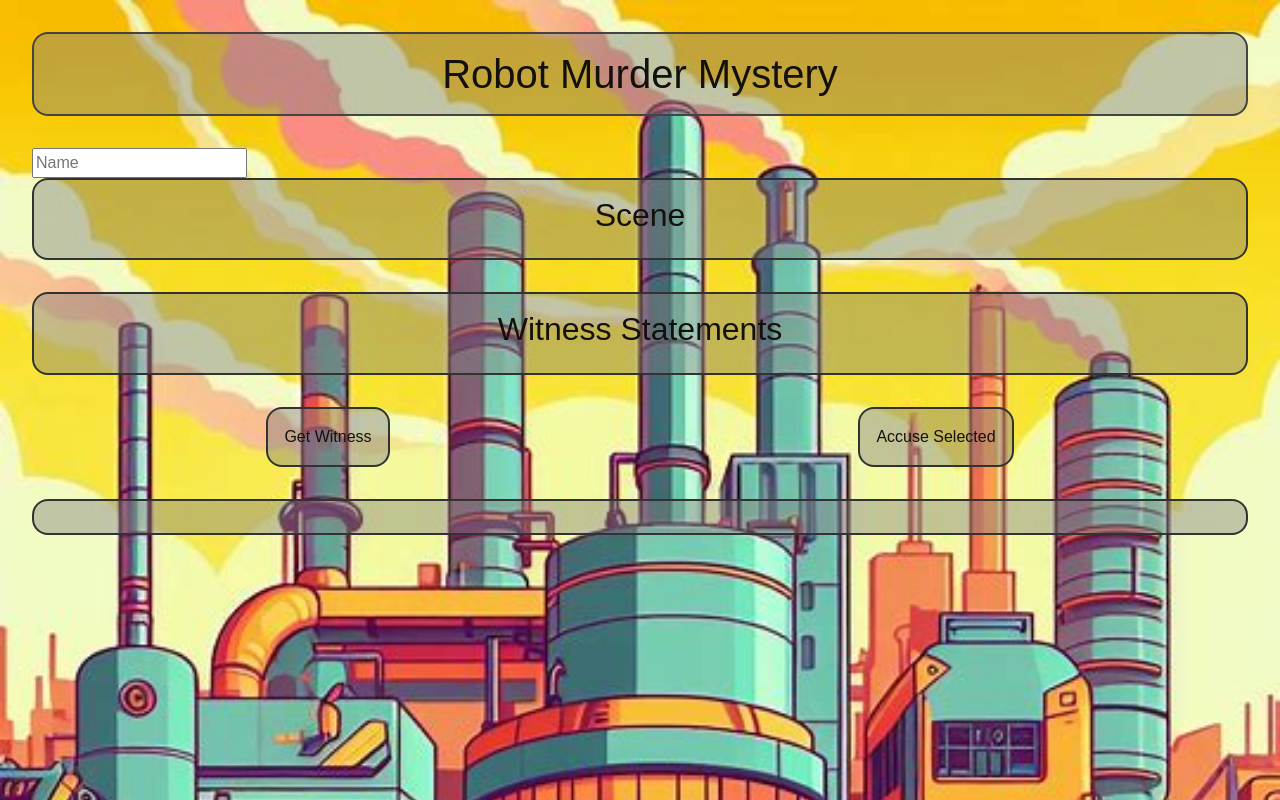
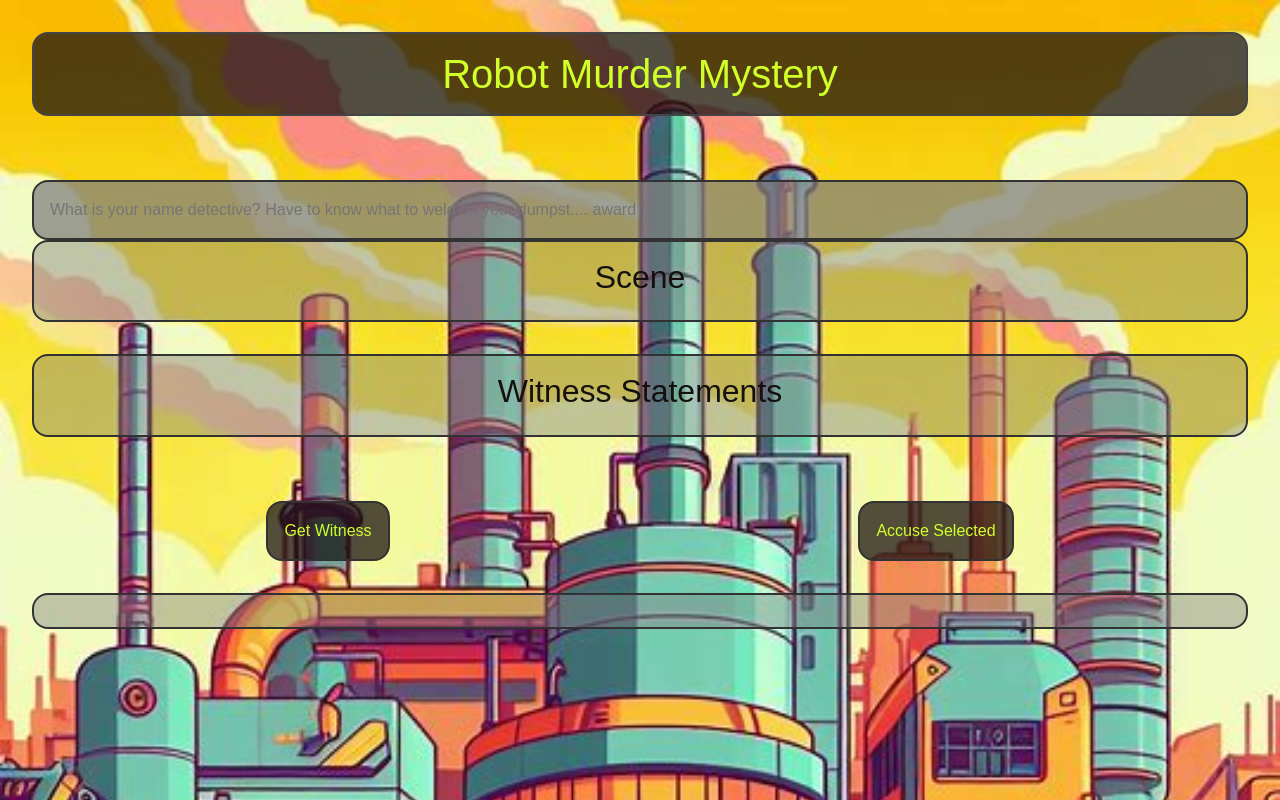
Before and after one commit to FranklinBrad/robot-murder-mystery, a plain HTML site: page npc.html in a window 1280 px wide. Both pictures are taken after a click on the button "Play". Drawn offline with nearby package versions, Linux system fonts and the light colour scheme; no server answers.

Commit message:
Updating display colors and borders etc

```diff
--- a/assets/css/style.css
+++ b/assets/css/style.css
@@ -146,8 +146,8 @@ h2 {
 
 h1 {
   padding: 1rem;
-  background-color: rgba(128, 128, 128, 0.439);
-  color: #14100E;
+  background-color: rgba(26, 18, 18, 0.738);
+  color: #d1ff2a;
 }
 
 .btn-primary,
@@ -199,18 +199,42 @@ h1 {
   display: none;
 }
 
+#formsection{
+  border: 5px blue solid;
+  justify-content: center;
+
+}
+
+
+#name-input{
+  background-color: rgba(128, 128, 128, 0.738);
+  border: 2px solid #323232;
+  box-shadow: none;
+  border-radius: 1rem;
+  padding: 1rem;
+  color: #d1ff2a;
+  width: 100%;
+  margin-top: 2rem;
+}
+
+#highscores-tag,
+#clear-highscores,
+#highscores
 #wrongchoice,
 #get-witness,
 #accuse,
 #play-npc {
-  background-color: rgba(128, 128, 128, 0.439);
+  background-color: rgba(26, 18, 18, 0.738);
   border: 2px solid #323232;
   box-shadow: none;
   border-radius: 1rem;
   padding: 1rem;
-  color: #14100E;
+  color: #d1ff2a;
+  margin-top: 2rem;
+  text-align: center;
 }
-
+#highscores-tag:hover,
+#clear-highscores:hover,
 #wrongchoice:hover,
 #get-witness:hover,
 #accuse:hover,
--- a/assets/js/npc.js
+++ b/assets/js/npc.js
@@ -1,12 +1,9 @@
 //How many NPC's will be in the game (1 Always dies so if you want 20 to be a part of the game you need to start with 21)
 var npcTotal = 21
-
 //RequestURL to make an API pull from mockaroo.
 var requestUrl = `https://my.api.mockaroo.com/robo_murder.json?key=d862e8b0`
-
 //Array to store final Robo NPC in
 var roboNPC = []
-
 // make variable murderBot an array
 var murderBot = []
 //the actual statements used for the game
@@ -15,7 +12,9 @@ var witnessStatements = []
 var statementArr = []
 // accuse selector
 var accuseSelected = ""
-
+var playerScore = 0
+var highScores = [];
+var playerName = '';
 
 //These variables should never be modified so they are set as a const
 const npcDescArr = [
@@ -352,7 +351,6 @@ function winGame(){
   console.log(playerName)
   playerScore = roboNPC.length;
   saveHighScore();
-  init()
   var snd = new Audio("./assets/sound/Victory.mp3"); //wav is also supported
   snd.play(); //plays the sound
   // fadeIn over 3 seconds
@@ -442,13 +440,20 @@ $('#player-choice').on('click', 'button', function(){
   }
 })
 
-var playerScore = 0
-var highScores = [];
-var playerName = '';
+$('#clear-highscores').on('click', function(){
+  var clearScores = []
+  localStorage.setItem("robo-scores", JSON.stringify(clearScores));
+  init();
+})
 
 // Get stored scoreboard from localStorage
 function init() {
+  $('.highscore-list').remove()
   highScores = JSON.parse(localStorage.getItem("robo-scores")) || [];
+  for (i=0; i < highScores.length; i++){
+  postScores = `<div class='highscore-list card'>${highScores[i].player} solved the case with ${highScores[i].score} survivors left.</div>`
+  $('#highscores').append(postScores)
+  }
 }
 
 init();
@@ -460,8 +465,10 @@ function saveHighScore (){
     player: playerName
   }
   highScores.push(roboScoresObj);
+  highScores.sort((a,b) => b.score - a.score);
+  if (highScores.length > 4) highScores.splice(5)
 
     // Update Local storage
   localStorage.setItem("robo-scores", JSON.stringify(highScores));
+  init();
 }
-console.log($('#name-input')[0].textContent)
--- a/npc.html
+++ b/npc.html
@@ -8,7 +8,8 @@
   <link rel="stylesheet" href="./assets/css/style.css">
   <script src="https://code.jquery.com/jquery-3.5.1.min.js"
     integrity="sha256-9/aliU8dGd2tb6OSsuzixeV4y/faTqgFtohetphbbj0=" crossorigin="anonymous"></script>
-  <title>GAME NAME CHANGE ME</title>
+
+  <title>Robo Murder Mystery</title>
 </head>
 
 <body id="npc-body">
@@ -23,9 +24,13 @@
   </div>
   <h1>Robot Murder Mystery</h1>
   <button id="play-npc">Play</button>
-  <form action="submit">
-    <input id="name-input" type="text" placeholder="Name">
+  <form id="formSection" action="submit">
+  <input id="name-input" type="text" placeholder="What is your name detective? Have to know what to weld on your dumpst.... award">
   </form>
+  <!-- <div id='highscores-tag'>Local Top 5 High Scores</div>
+  <div id="highscores">
+  </div>
+  <button id="clear-highscores">Clear Highscores</button> -->
   <main id="npc-main">
     <section class="content" id="intro">
       <h2>Scene</h2>
@@ -60,6 +65,7 @@
   <script src="https://cdn.jsdelivr.net/npm/bootstrap@5.3.2/dist/js/bootstrap.min.js"
     integrity="sha384-BBtl+eGJRgqQAUMxJ7pMwbEyER4l1g+O15P+16Ep7Q9Q+zqX6gSbd85u4mG4QzX+"
     crossorigin="anonymous"></script>
+    <script src="https://github.com/Craga89/qTip1/blob/master/1.0.0-rc3/jquery.qtip-1.0.0-rc3.js" type="text/javascript"></script>
   <script src="./assets/js/npc.js"></script>
 </body>
 
```
